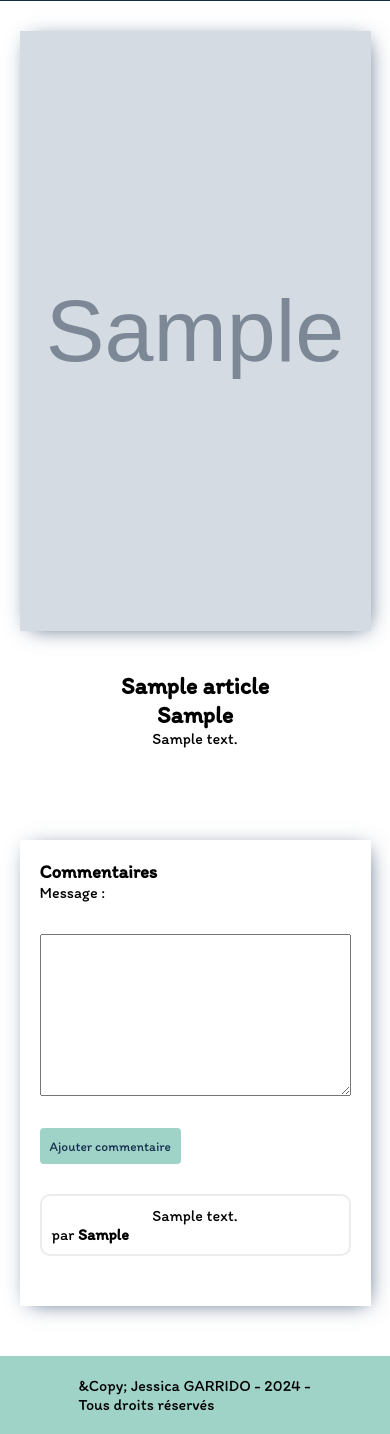
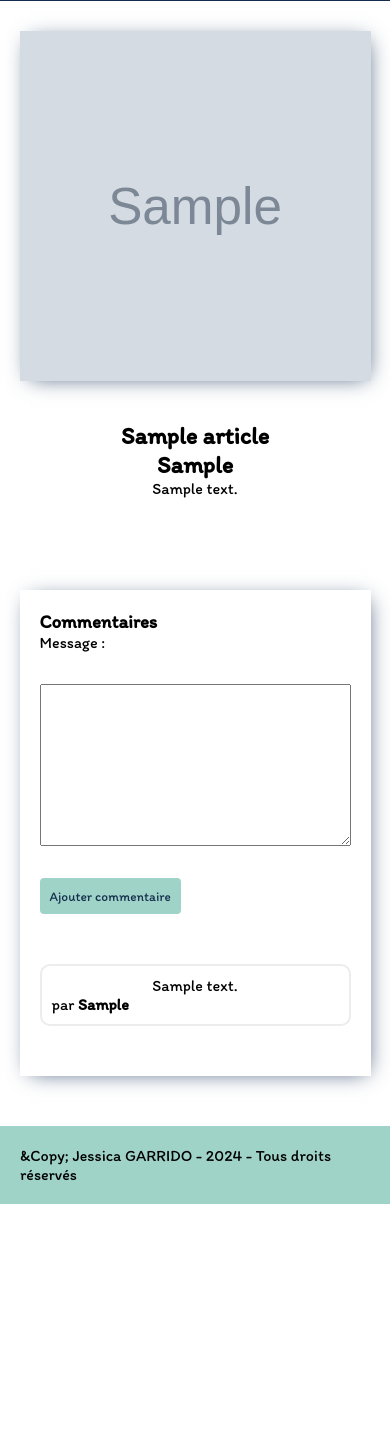
Before and after one commit to Wickacode/Blog-php, a PHP site: page /BLOG-PHP/public/index.php?action=article&id_article=1 in a window 390 px wide. Shown: the part 263-1697 px from the top of the page. After the commit the page ends 1467 px from the top, so only its background shows below. Run offline with PHP 8.4, Linux system fonts and the light colour scheme; tables that the repository leaves empty hold one stand-in row (values such as "Sample post"); grey boxes marked "Sample" are stand-in pictures.

Commit message:
Ajustements responsive terminés

```diff
--- a/public/css/responsive.css
+++ b/public/css/responsive.css
@@ -1,5 +1,7 @@
 @media (max-width: 768px) {
-
+ .body-width {
+  width: 100%;
+ }
   h2 {
     text-align: center;
   }
@@ -84,6 +86,7 @@
   div.right-container {
     width: 90%;
     margin: 10px 0;
+    height: 350px ;
   }
 
   /* Page Contact */
@@ -103,4 +106,9 @@
     flex-direction: column;
   }
 
+  /* Gestion Comments */
+  div.gestionComment {
+    margin: 20px 0;
+  }
+
 }
--- a/public/css/style.css
+++ b/public/css/style.css
@@ -158,6 +158,10 @@ button.btn a {
 
 .btn-hover:hover {
   background-color: #142d4c;
+}
+
+button.btnSubmitComment {
+  margin-bottom: 20px;
 }
 
 /* Barre de navigation */
--- a/src/views/front/article.html.twig
+++ b/src/views/front/article.html.twig
@@ -14,7 +14,7 @@
                     <label for="message">Message :</label>
                     <textarea type="text" id="message" name="message" required rows="10" cols="50"></textarea>
 
-                    <button name="submitComment" type="submit" class="btn dark bg-light-blue">Ajouter commentaire</button>
+                    <button name="submitComment" type="submit" class="btnSubmitComment btn dark bg-light-blue">Ajouter commentaire</button>
                 </form>
 
                  {% for comment in comments %}
```
